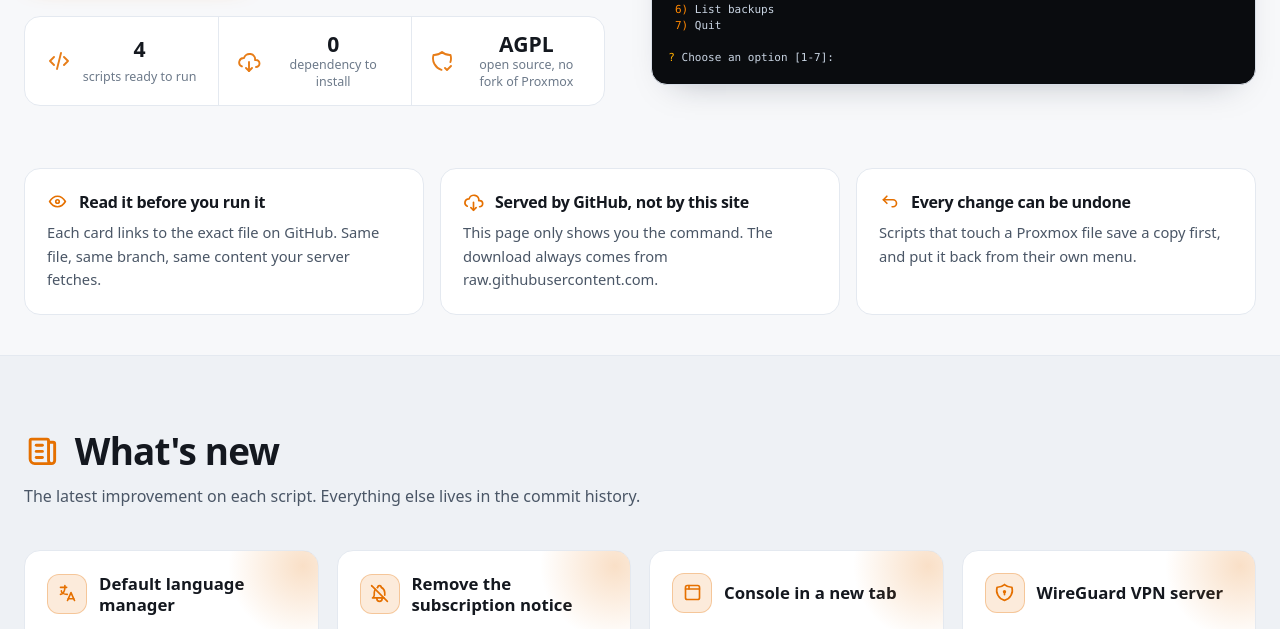
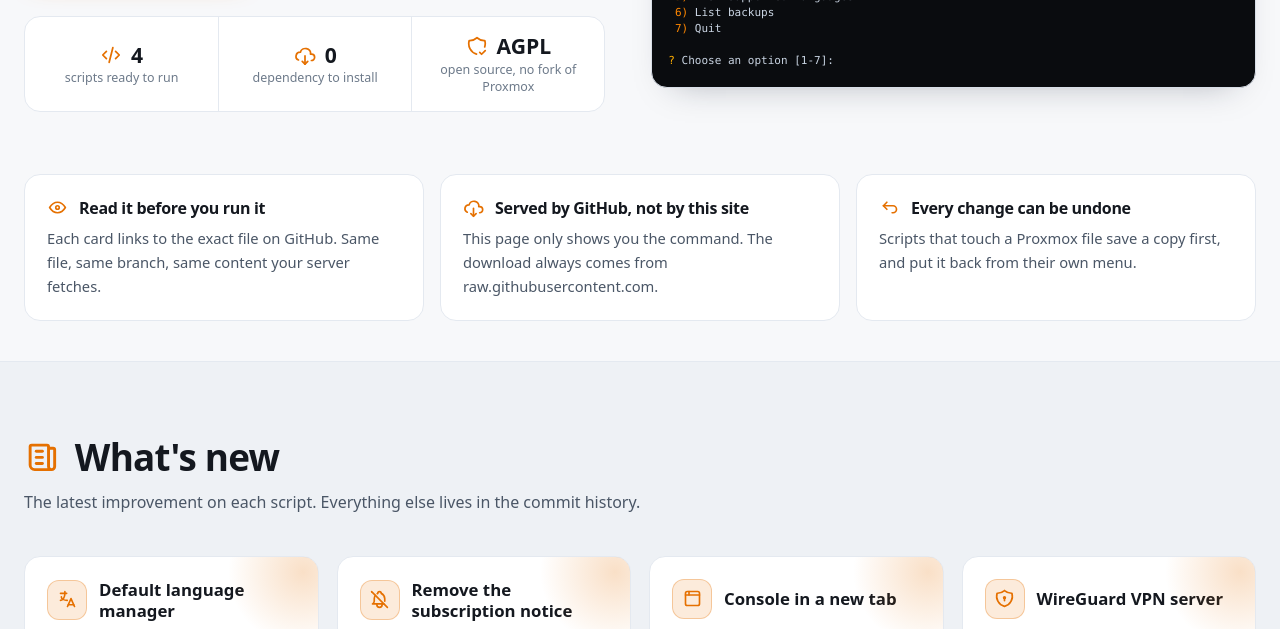
Before and after one commit to Victor-root/Proxmox-Tools, a plain HTML site: page site/index.html in a window 1280 px wide. Shown: the part 471-1100 px from the top of the page. Drawn offline with Linux system fonts and the light colour scheme.

Commit message:
Coller l'icône au chiffre dans le bandeau
L'icône était posée sur le côté, détachée du bloc centré. Elle passe sur la
même ligne que le chiffre, le libellé sous les deux, le tout centré dans une
case elle-même centrée verticalement.

```diff
--- a/site/assets/styles.css
+++ b/site/assets/styles.css
@@ -292,15 +292,16 @@ code {
 }
 .hero-facts li {
     flex: 1 1 150px; min-width: 0;
-    display: grid; grid-template-columns: auto auto; grid-template-rows: auto auto;
-    gap: 0 12px; align-items: center; justify-content: center;
-    padding: 15px 18px; border-left: 1px solid var(--line-soft);
+    display: flex; flex-direction: column; align-items: center; justify-content: center; gap: 3px;
+    padding: 16px 18px; border-left: 1px solid var(--line-soft);
     text-align: center;
 }
 .hero-facts li:first-child { border-left: 0; }
-.hero-facts .ico { grid-row: 1 / 3; width: 24px; height: 24px; color: var(--orange); opacity: .9; }
-.hero-facts strong { font-size: 1.32rem; font-weight: 750; line-height: 1.15; }
-.hero-facts span { font-size: 0.78rem; line-height: 1.35; color: var(--fg-faint); }
+/* icon and number read as one line, the label sits under both */
+.fact-value { display: inline-flex; align-items: center; gap: 9px; }
+.fact-value .ico { width: 22px; height: 22px; color: var(--orange); }
+.hero-facts strong { font-size: 1.32rem; font-weight: 750; line-height: 1.2; }
+.hero-facts li > span:last-child { font-size: 0.78rem; line-height: 1.35; color: var(--fg-faint); }
 @media (max-width: 520px) {
     .hero-facts li { flex-basis: 100%; border-left: 0; border-top: 1px solid var(--line-soft); }
     .hero-facts li:first-child { border-top: 0; }
--- a/site/index.html
+++ b/site/index.html
@@ -125,16 +125,25 @@
         </div>
         <ul class="hero-facts">
           <li>
-            <svg class="ico" aria-hidden="true"><use href="#i-code"/></svg>
-            <strong id="fact-count">0</strong><span data-i18n="factScripts">scripts ready to run</span>
+            <span class="fact-value">
+              <svg class="ico" aria-hidden="true"><use href="#i-code"/></svg>
+              <strong id="fact-count">0</strong>
+            </span>
+            <span data-i18n="factScripts">scripts ready to run</span>
           </li>
           <li>
-            <svg class="ico" aria-hidden="true"><use href="#i-download"/></svg>
-            <strong>0</strong><span data-i18n="factDeps">dependency to install</span>
+            <span class="fact-value">
+              <svg class="ico" aria-hidden="true"><use href="#i-download"/></svg>
+              <strong>0</strong>
+            </span>
+            <span data-i18n="factDeps">dependency to install</span>
           </li>
           <li>
-            <svg class="ico" aria-hidden="true"><use href="#i-shield"/></svg>
-            <strong>AGPL</strong><span data-i18n="factLicense">open source</span>
+            <span class="fact-value">
+              <svg class="ico" aria-hidden="true"><use href="#i-shield"/></svg>
+              <strong>AGPL</strong>
+            </span>
+            <span data-i18n="factLicense">open source</span>
           </li>
         </ul>
       </div>
```
